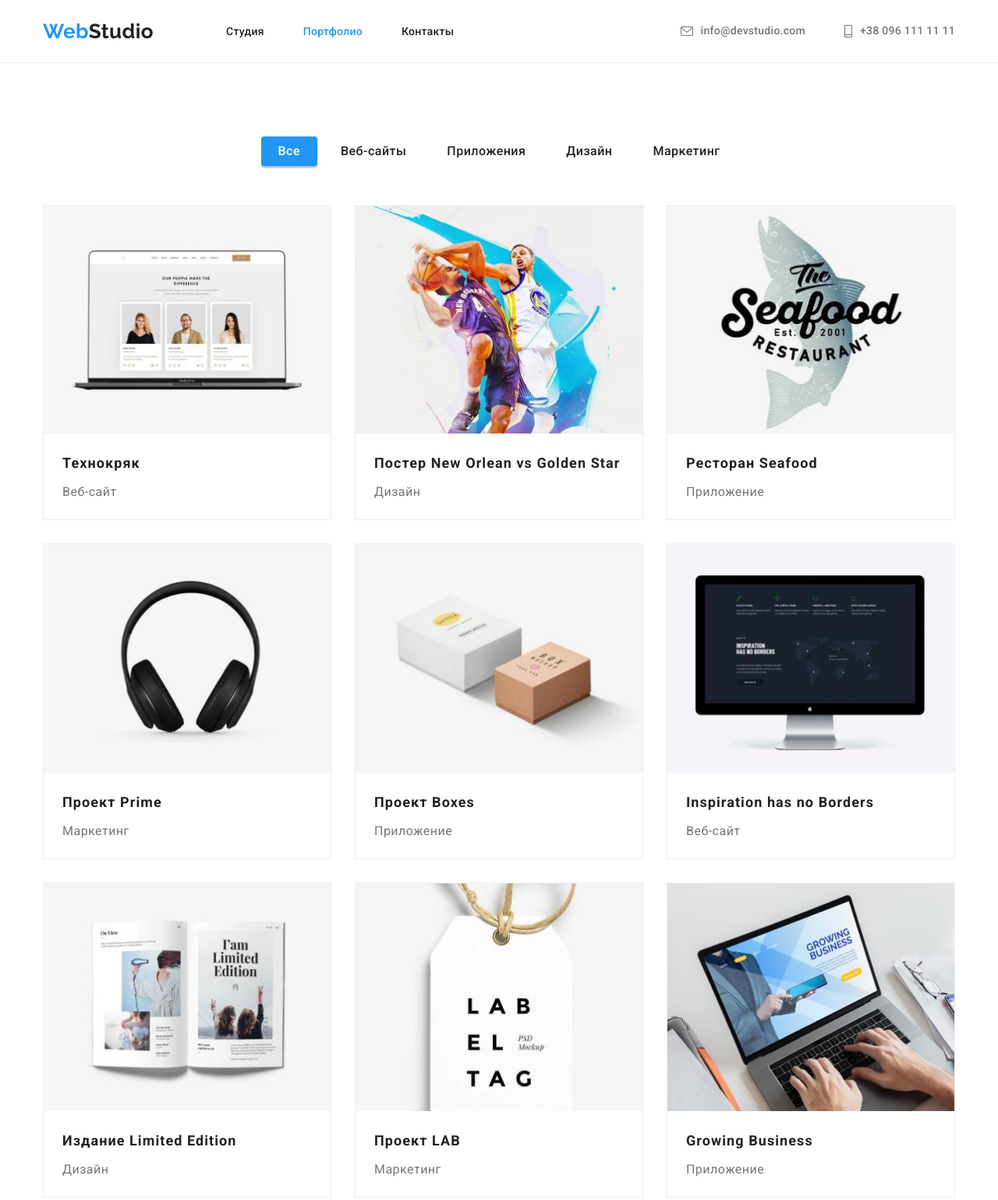
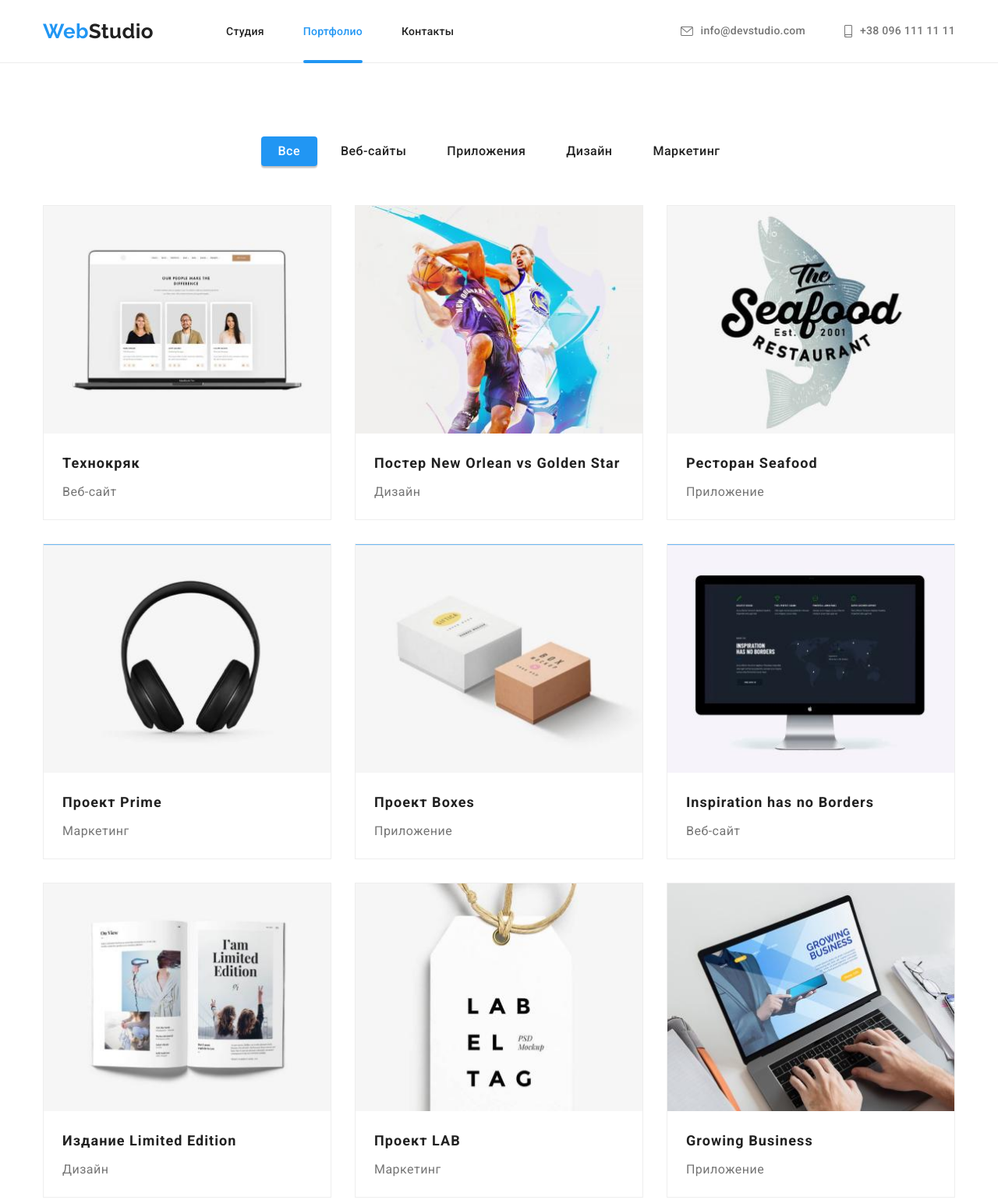
Before and after one commit to Andrew-Samoilov/goit-markup-hw-05, a plain HTML site: page portfolio.html in a window 1280 px wide. Shown: the top 1539 px of the page at 78% size. Drawn offline with nearby package versions, Linux system fonts and the light colour scheme.

Commit message:
Update styles.css

```diff
--- a/css/styles.css
+++ b/css/styles.css
@@ -136,6 +136,20 @@ button {
 .site-contact .link:focus,
 .site-contact .link:hover {
   color: var(--accent);
+}
+/* синя рисочка на поточній сторінці */
+.current {
+position: relative;
+}
+.current::after {
+  position: absolute;
+  bottom: -1px;
+  content: "";
+  display: block;
+  width: 100%;
+  height: 4px;
+  border-radius: 2px;
+  background-color: var(--accent);
 }
 
 /* контакты в шапке и футере */
@@ -396,11 +410,36 @@ li.item {
 .portfolio .item {
   flex-basis: calc(100% / 3 - 30px);
   border: 1px solid #eeeeee;
+
+
+  position: relative;
+  transition: transform 500ms;
+  overflow: hidden
+}
+/* анімація не виходить */
+.portfolio .item:hover,
+ {
+  box-shadow: 0px 4px 4px rgba(0, 0, 0, 0.25);
 }
 
-.portfolio .item:hover {
-  box-shadow: 0px 4px 4px rgba(0, 0, 0, 0.25);
+.portfolio .item::before {
+  display: inline-block;
+  content: "";
+
+  position: absolute;
+  top: 0;
+  left: 0;
+  width: 100%;
+  height: 100%;
+
+  background-color: rgba(33, 150, 243, 0.9);;
+  transform: translateY(-100%);
 }
+
+.portfolio .item::before:hover{
+  transform: translateY(0);
+}
+/* анімація не виходить */
 
 .portfolio-work {
   font-style: normal;
```
